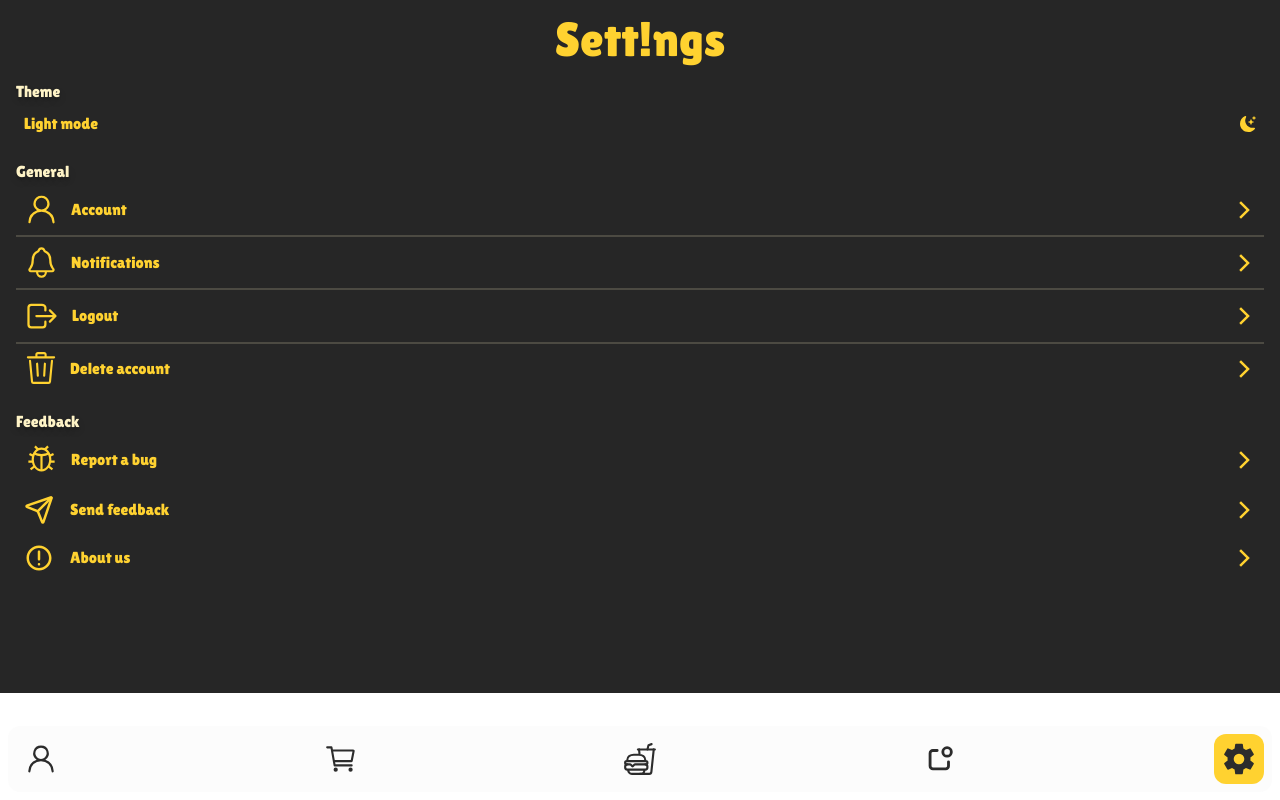
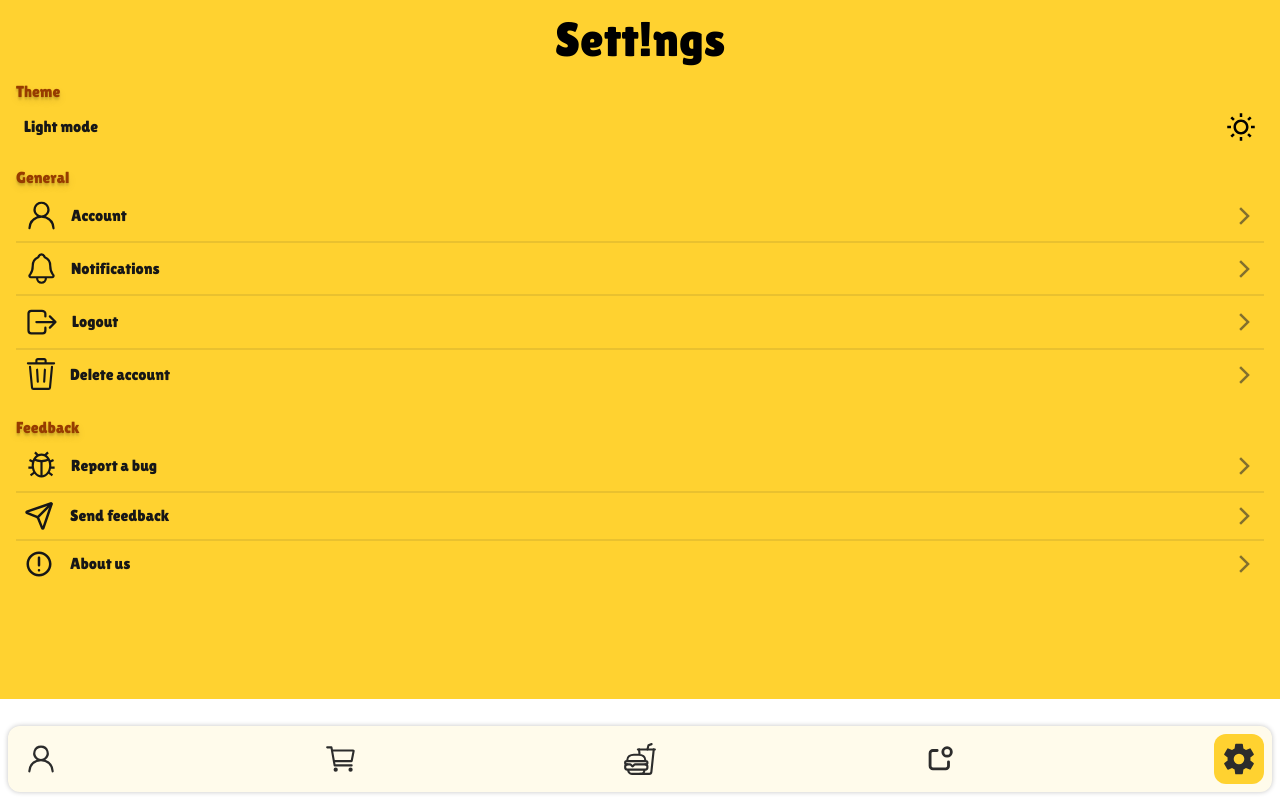
Before and after one commit to mahdibaderloo/fastfood, a React (Vite) app: page /settings in a window 1280 px wide. Built offline with nearby package versions, Linux system fonts and the light colour scheme.

Commit message:
set theme

```diff
--- a/index.html
+++ b/index.html
@@ -1,5 +1,5 @@
 <!DOCTYPE html>
-<html lang="en" class="dark">
+<html lang="en">
   <head>
     <meta charset="UTF-8" />
     <link rel="icon" type="image/svg+xml" href="/vite.svg" />
--- a/src/features/dashboard/UserOptions.jsx
+++ b/src/features/dashboard/UserOptions.jsx
@@ -1,3 +1,4 @@
+import { useState } from "react";
 import { FaLocationDot } from "react-icons/fa6";
 import { IoWallet } from "react-icons/io5";
 import { MdManageAccounts } from "react-icons/md";
@@ -5,14 +6,16 @@ import { PiHandbagFill } from "react-icons/pi";
 import { TbJewishStarFilled } from "react-icons/tb";
 import { TfiHeadphoneAlt } from "react-icons/tfi";
 
-const isDark = document.querySelector("html").className === "dark";
+function UserOptions() {
+  const [theme, setTheme] = useState(
+    localStorage.getItem("pizza-theme") || "light"
+  );
 
-function UserOptions() {
   return (
     <ul className="bg-amber-50 dark:bg-amber-50/20 backdrop-blur-md m-4 mt-13 p-2 rounded-xl flex flex-wrap justify-between gap-2">
       <li className="bg-amber-100 dark:bg-neutral-800 w-[31%] p-2 rounded-lg flex flex-col justify-center items-center gap-2 shadow">
         <p className="w-20 h-16 flex justify-center items-center">
-          {isDark ? (
+          {theme === "dark" ? (
             <MdManageAccounts size={56} color="#ffd230" />
           ) : (
             <MdManageAccounts size={56} color="#262626" />
@@ -22,7 +25,7 @@ function UserOptions() {
       </li>
       <li className="bg-amber-100 dark:bg-neutral-800 w-[31%] p-2 rounded-lg flex flex-col justify-center items-center gap-2 shadow">
         <p className="w-20 h-16 flex justify-center items-center">
-          {isDark ? (
+          {theme === "dark" ? (
             <PiHandbagFill size={50} color="#ffd230" />
           ) : (
             <PiHandbagFill size={50} color="#262626" />
@@ -32,7 +35,7 @@ function UserOptions() {
       </li>
       <li className="bg-amber-100 dark:bg-neutral-800 w-[31%] p-2 rounded-lg flex flex-col justify-center items-center gap-2 shadow">
         <p className="w-20 h-16 flex justify-center items-center">
-          {isDark ? (
+          {theme === "dark" ? (
             <TbJewishStarFilled size={50} color="#ffd230" />
           ) : (
             <TbJewishStarFilled size={50} color="#262626" />
@@ -42,7 +45,7 @@ function UserOptions() {
       </li>
       <li className="bg-amber-100 dark:bg-neutral-800 w-[31%] p-2 rounded-lg flex flex-col justify-center items-center gap-2 shadow">
         <p className="w-20 h-16 flex justify-center items-center">
-          {isDark ? (
+          {theme === "dark" ? (
             <IoWallet size={50} color="#ffd230" />
           ) : (
             <IoWallet size={50} color="#262626" />
@@ -52,7 +55,7 @@ function UserOptions() {
       </li>
       <li className="bg-amber-100 dark:bg-neutral-800 w-[31%] p-2 rounded-lg flex flex-col justify-center items-center gap-2 shadow">
         <p className="w-20 h-16 flex justify-center items-center">
-          {isDark ? (
+          {theme === "dark" ? (
             <FaLocationDot size={50} color="#ffd230" />
           ) : (
             <FaLocationDot size={50} color="#262626" />
@@ -62,7 +65,7 @@ function UserOptions() {
       </li>
       <li className="bg-amber-100 dark:bg-neutral-800 w-[31%] p-2 rounded-lg flex flex-col justify-center items-center gap-2 shadow">
         <p className="w-20 h-16 flex justify-center items-center">
-          {isDark ? (
+          {theme === "dark" ? (
             <TfiHeadphoneAlt size={50} color="#ffd230" />
           ) : (
             <TfiHeadphoneAlt size={50} color="#262626" />
--- a/src/pages/Settings.jsx
+++ b/src/pages/Settings.jsx
@@ -6,10 +6,26 @@ import { LuSend } from "react-icons/lu";
 import { GoPerson, GoTrash } from "react-icons/go";
 import { IoLogOutOutline, IoNotificationsOutline } from "react-icons/io5";
 import { BsMoonStarsFill } from "react-icons/bs";
-
-const isDark = document.querySelector("html").className === "dark";
+import { useState } from "react";
 
 function Settings() {
+  const [theme, setTheme] = useState(
+    localStorage.getItem("pizza-theme") || "light"
+  );
+
+  function setThemeHandler() {
+    const localTheme = localStorage.getItem("pizza-theme");
+    if (!localTheme || localTheme === "light") {
+      document.querySelector("html").classList.add("dark");
+      localStorage.setItem("pizza-theme", "dark");
+      setTheme("dark");
+    } else {
+      document.querySelector("html").classList.remove("dark");
+      localStorage.setItem("pizza-theme", "light");
+      setTheme("light");
+    }
+  }
+
   return (
     <>
       <HeaderSettings />
@@ -18,10 +34,13 @@ function Settings() {
           <p className="text-amber-800 dark:text-amber-100 text-shadow-lg">
             Theme
           </p>
-          <div className="flex items-center justify-between p-2">
+          <div
+            className="flex items-center justify-between p-2"
+            onClick={setThemeHandler}
+          >
             <p className="text-neutral-900 dark:text-amber-300">Light mode</p>
             <p>
-              {isDark ? (
+              {theme === "dark" ? (
                 <BsMoonStarsFill color="#ffd230" />
               ) : (
                 <RiSunLine size={30} />
@@ -37,7 +56,7 @@ function Settings() {
           <div className="flex items-center justify-between p-2 border-b-2 border-[#2c2c2c1a] dark:border-[#fef3c62d]">
             <div className="flex items-center justify-start">
               <p>
-                {isDark ? (
+                {theme === "dark" ? (
                   <GoPerson size={35} color="#ffd230" />
                 ) : (
                   <GoPerson size={35} color="#171717" />
@@ -48,7 +67,7 @@ function Settings() {
               </p>
             </div>
             <p>
-              {isDark ? (
+              {theme === "dark" ? (
                 <CgChevronRight size={30} color="#ffd230" />
               ) : (
                 <CgChevronRight size={30} color="#2c2c2c96" />
@@ -59,7 +78,7 @@ function Settings() {
           <div className="flex items-center justify-between p-2 border-b-2 border-[#2c2c2c1a] dark:border-[#fef3c62d]">
             <div className="flex items-center justify-start">
               <p>
-                {isDark ? (
+                {theme === "dark" ? (
                   <IoNotificationsOutline size={35} color="#ffd230" />
                 ) : (
                   <IoNotificationsOutline size={35} color="#171717" />
@@ -70,7 +89,7 @@ function Settings() {
               </p>
             </div>
             <p>
-              {isDark ? (
+              {theme === "dark" ? (
                 <CgChevronRight size={30} color="#ffd230" />
               ) : (
                 <CgChevronRight size={30} color="#2c2c2c96" />
@@ -81,7 +100,7 @@ function Settings() {
           <div className="flex items-center justify-between p-2 border-b-2 border-[#2c2c2c1a] dark:border-[#fef3c62d]">
             <div className="flex items-center justify-start">
               <p>
-                {isDark ? (
+                {theme === "dark" ? (
                   <IoLogOutOutline size={36} color="#ffd230" />
                 ) : (
                   <IoLogOutOutline size={36} color="#171717" />
@@ -92,7 +111,7 @@ function Settings() {
               </p>
             </div>
             <p>
-              {isDark ? (
+              {theme === "dark" ? (
                 <CgChevronRight size={30} color="#ffd230" />
               ) : (
                 <CgChevronRight size={30} color="#2c2c2c96" />
@@ -103,7 +122,7 @@ function Settings() {
           <div className="flex items-center justify-between p-2">
             <div className="flex items-center justify-start">
               <p>
-                {isDark ? (
+                {theme === "dark" ? (
                   <GoTrash size={34} color="#ffd230" />
                 ) : (
                   <GoTrash size={34} color="#171717" />
@@ -114,7 +133,7 @@ function Settings() {
               </p>
             </div>
             <p>
-              {isDark ? (
+              {theme === "dark" ? (
                 <CgChevronRight size={30} color="#ffd230" />
               ) : (
                 <CgChevronRight size={30} color="#2c2c2c96" />
@@ -130,7 +149,7 @@ function Settings() {
           <div className="flex items-center justify-between p-2 border-b-2 border-[#2c2c2c1a]">
             <div className="flex items-center">
               <p>
-                {isDark ? (
+                {theme === "dark" ? (
                   <LiaBugSolid size={35} color="#ffd230" />
                 ) : (
                   <LiaBugSolid size={35} color="#171717" />
@@ -141,7 +160,7 @@ function Settings() {
               </p>
             </div>
             <p>
-              {isDark ? (
+              {theme === "dark" ? (
                 <CgChevronRight size={30} color="#ffd230" />
               ) : (
                 <CgChevronRight size={30} color="#2c2c2c96" />
@@ -152,7 +171,7 @@ function Settings() {
           <div className="flex items-center justify-between p-2 border-b-2 border-[#2c2c2c1a]">
             <div className="flex items-center">
               <p>
-                {isDark ? (
+                {theme === "dark" ? (
                   <LuSend size={30} color="#ffd230" />
                 ) : (
                   <LuSend size={30} color="#171717" />
@@ -163,7 +182,7 @@ function Settings() {
               </p>
             </div>
             <p>
-              {isDark ? (
+              {theme === "dark" ? (
                 <CgChevronRight size={30} color="#ffd230" />
               ) : (
                 <CgChevronRight size={30} color="#2c2c2c96" />
@@ -174,7 +193,7 @@ function Settings() {
           <div className="flex items-center justify-between p-2">
             <div className="flex items-center">
               <p>
-                {isDark ? (
+                {theme === "dark" ? (
                   <CgDanger size={30} color="#ffd230" />
                 ) : (
                   <CgDanger size={30} color="#171717" />
@@ -185,7 +204,7 @@ function Settings() {
               </p>
             </div>
             <p>
-              {isDark ? (
+              {theme === "dark" ? (
                 <CgChevronRight size={30} color="#ffd230" />
               ) : (
                 <CgChevronRight size={30} color="#2c2c2c96" />
```
